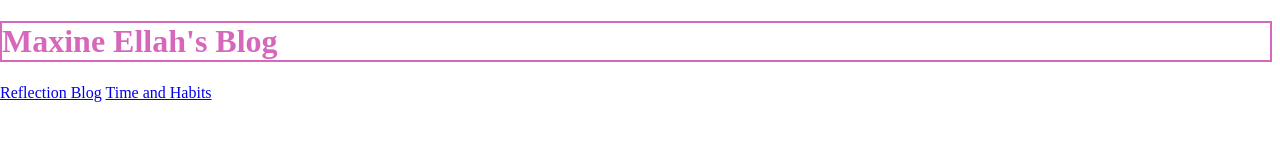
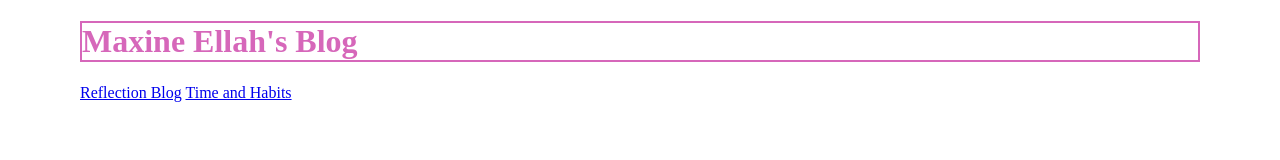
Before and after one commit to maxine-ellah/dev-blog, a plain HTML site: page index.html in a window 1280 px wide. Drawn offline with Linux system fonts and the light colour scheme.

Commit message:
move text

```diff
--- a/styles/main.css
+++ b/styles/main.css
@@ -1,5 +1,6 @@
 body {
-  margin-left: auto;
+  margin-left: 80px;
+  margin-right: 80px;
 }
 
 h1 {
```
